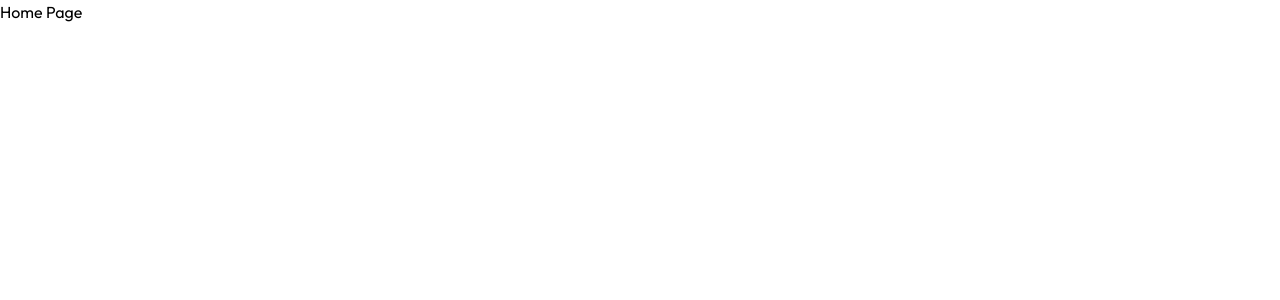
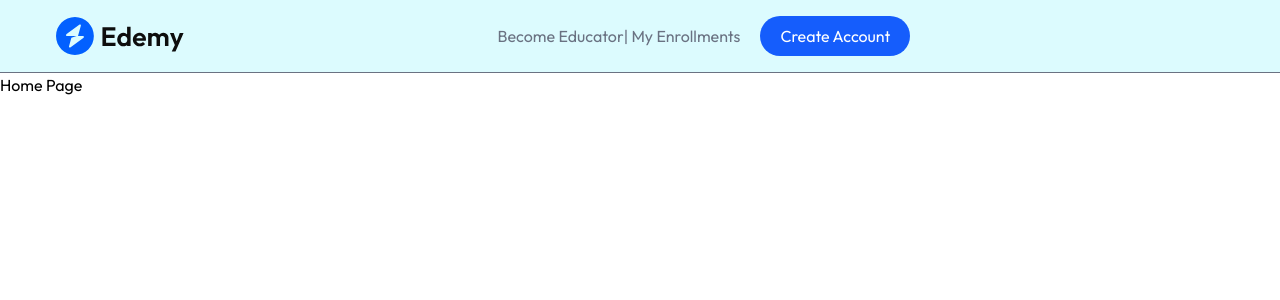
Before and after one commit to mohamad-abdelkhalek/ElevateX, a React (Vite) app in the folder client/: page / in a window 1280 px wide. Shown: the top 300 px of the page. Built offline with nearby package versions, Linux system fonts and the light colour scheme; the HTML template or start-up script is replaced by a standard one.

Commit message:
Client: Added Navbar to app routing

```diff
--- a/client/src/App.jsx
+++ b/client/src/App.jsx
@@ -11,10 +11,12 @@ import Dashboard from "./pages/educator/Dashboard";
 import AddCourse from "./pages/educator/AddCourse";
 import MyCourses from "./pages/educator/MyCourses";
 import StudentsEnrolled from "./pages/educator/StudentsEnrolled";
+import Navbar from "./components/student/Navbar";
 
 const App = () => {
   return (
-    <div>
+    <div className="text-default min-h-screen bg-white">
+      <Navbar />
       <Routes>
         {/* Student Routes */}
         <Route path="/" element={<Home />} />
```
